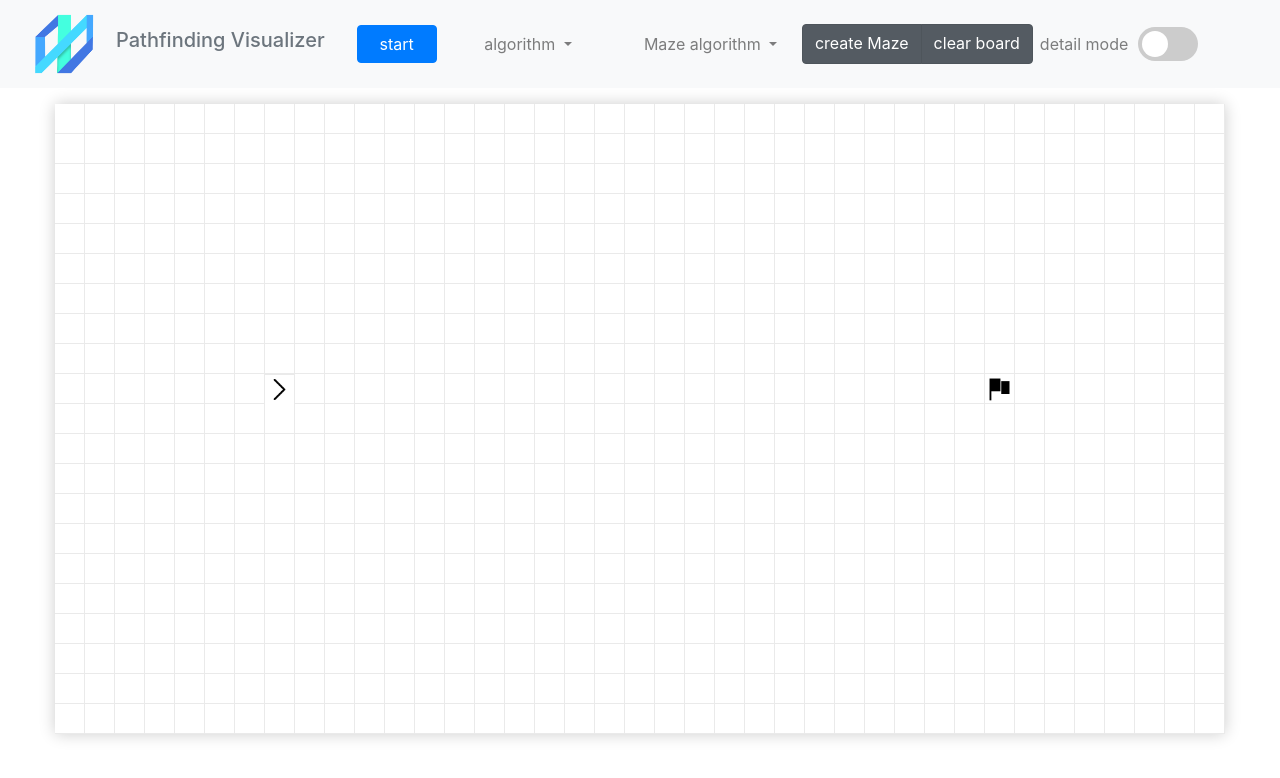
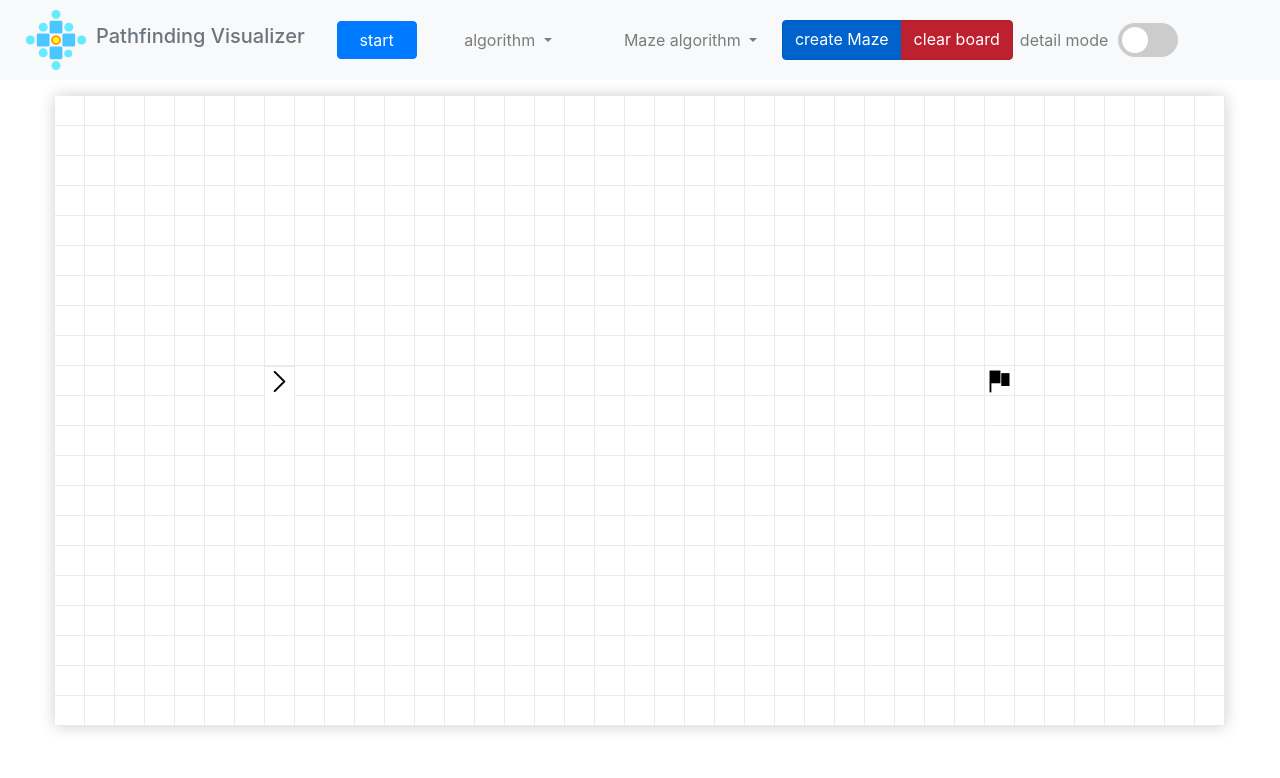
Before and after one commit to Alioo11/path-finding-visualizer, a website built with webpack: page index.html in a window 1280 px wide. Built offline with nearby package versions, Linux system fonts and the light colour scheme.

Commit message:
changed the logo

```diff
--- a/index.html
+++ b/index.html
@@ -5,9 +5,9 @@
   <meta charset="UTF-8">
   <meta http-equiv="X-UA-Compatible" content="IE=edge">
   <meta name="viewport" content="width=device-width, initial-scale=1.0">
-  <title>path finding visualizer</title>
+  <title>Pathfinding Visualizer</title>
   <link rel="stylesheet" href="./styles.css">
-  <link rel="shortcut icon" href="./pathFinding vis logo.png" />
+  <link rel="shortcut icon" href="./media/logo-2.png" />
   <link rel="stylesheet" href="https://maxcdn.bootstrapcdn.com/bootstrap/4.0.0/css/bootstrap.min.css"
     integrity="sha384-Gn5384xqQ1aoWXA+058RXPxPg6fy4IWvTNh0E263XmFcJlSAwiGgFAW/dAiS6JXm" crossorigin="anonymous">
   <script src="https://code.jquery.com/jquery-3.2.1.slim.min.js"
@@ -25,8 +25,8 @@
 <body>
   <nav class="navbar navbar-expand-lg navbar-light  bg-light nav-custom ">
     <!-- <img src="./media//logo.svg" alt="logo"> -->
-  <img src="./media/color logo .png" alt="logo" style="width:100px ; padding: 0 1rem;">
-    <h3 class="navbar-brand text-secondary" href="#">Pathfinding Visualizer</h3>
+  <img src="./media/logo-2.svg" alt="logo" style="width:80px ; padding: 0 0.5rem;">
+    <h3 class="navbar-brand text-secondary" >Pathfinding Visualizer</h3>
     <button class="btn btn-primary" style="margin-left: 1rem; width:5rem" type="button" id="start_btn">
       start
     </button>
@@ -67,10 +67,10 @@
           </div>
         </li>
         <li class="btn-group btn-group-toggle" style="margin: 0rem auto;" data-toggle="buttons">
-          <label class="btn btn-secondary active" id="create_maze">
+          <label class="btn btn-primary active" id="create_maze">
             <input type="radio" name="options" id="option1" autocomplete="off" checked> create Maze
           </label>
-          <label class="btn btn-secondary active" id="clear_maze">
+          <label class="btn btn-danger active" id="clear_maze">
             <input type="radio" name="options" id="option1" autocomplete="off" checked> clear board
           </label>
           <!-- <label class="btn btn-secondary active" id="create_maze">
```
Also changed, not shown: media/logo-2.png (added), media/logo-2.svg (added), 1 other file.
